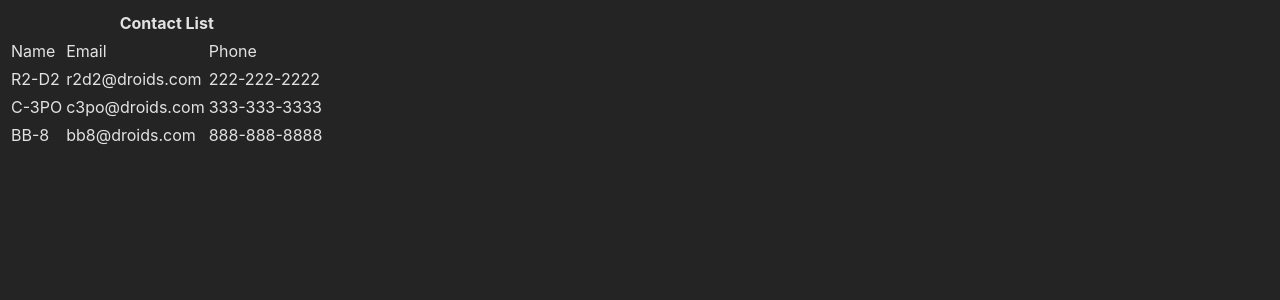
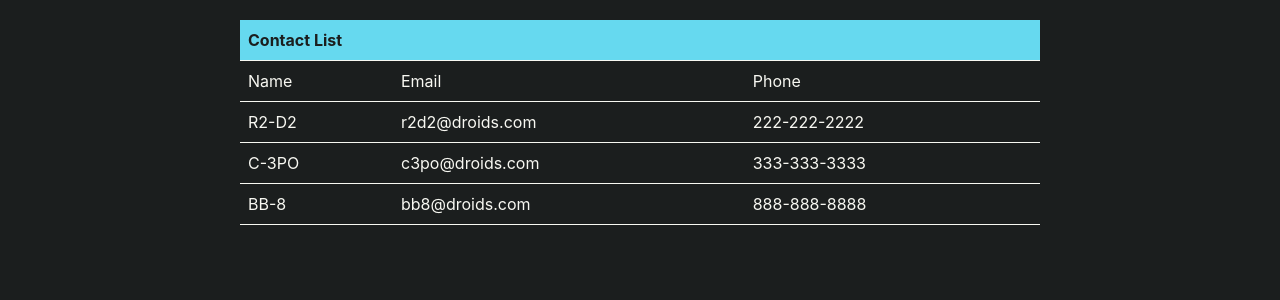
Before and after one commit to austinvoss/contact-list, a React (Vite) app: page / in a window 1280 px wide. Shown: the top 300 px of the page. Built offline with nearby package versions, Linux system fonts and the light colour scheme; no server answers.

Commit message:
add styling

```diff
--- a/src/components/ContactList.jsx
+++ b/src/components/ContactList.jsx
@@ -28,6 +28,7 @@ export default function ContactList({ setSelectedContactId }) {
   }, []);
 
   return (
+    <div className="contact-list-container">
       <table>
         <thead>
           <tr>
@@ -51,5 +52,6 @@ export default function ContactList({ setSelectedContactId }) {
           })}
         </tbody>
       </table>
+    </div>
   );
 }
--- a/src/components/SelectedContact.jsx
+++ b/src/components/SelectedContact.jsx
@@ -23,7 +23,7 @@ export default function SelectedContact({ selectedContactId }) {
   }
 
   return (
-    <div>
+    <div className="selected-contact-container">
       <h2>Contact Details</h2>
       <p>Name: {selectedContact.name}</p>
       <p>Email: {selectedContact.email}</p>
--- a/src/index.css
+++ b/src/index.css
@@ -3,13 +3,65 @@
   line-height: 1.5;
   font-weight: 400;
 
-  color-scheme: light dark;
-  color: rgba(255, 255, 255, 0.87);
-  background-color: #242424;
+  --background-color: #1b1e1e;
+  --text-color: #f8f8f2;
+  --primary-color: #66d9ef;
+}
 
-  font-synthesis: none;
-  text-rendering: optimizeLegibility;
-  -webkit-font-smoothing: antialiased;
-  -moz-osx-font-smoothing: grayscale;
-  -webkit-text-size-adjust: 100%;
+body {
+  margin: 0;
+  padding: 0;
+  background-color: var(--background-color);
+  color: var(--text-color);
 }
+
+.contact-list-container {
+  max-width: 800px;
+  margin: 0 auto;
+  padding: 20px;
+}
+
+table {
+  width: 100%;
+  border-collapse: collapse;
+}
+
+th,
+td {
+  padding: 8px;
+  text-align: left;
+  border-bottom: 1px solid var(--text-color);
+}
+
+th {
+  background-color: var(--primary-color);
+  color: var(--background-color);
+}
+
+tr:hover {
+  background-color: #333;
+  cursor: pointer;
+}
+
+.selected-contact-container {
+  max-width: 800px;
+  margin: 0 auto;
+  padding: 20px;
+}
+
+.selected-contact-container h2 {
+  color: var(--primary-color);
+  margin-bottom: 20px;
+}
+
+.selected-contact-container p {
+  margin-bottom: 10px;
+}
+
+.selected-contact-container button {
+  background-color: var(--primary-color);
+  color: var(--background-color);
+  border: none;
+  padding: 10px 20px;
+  cursor: pointer;
+}
```
Lines whose indentation alone changed are shown as unchanged.
